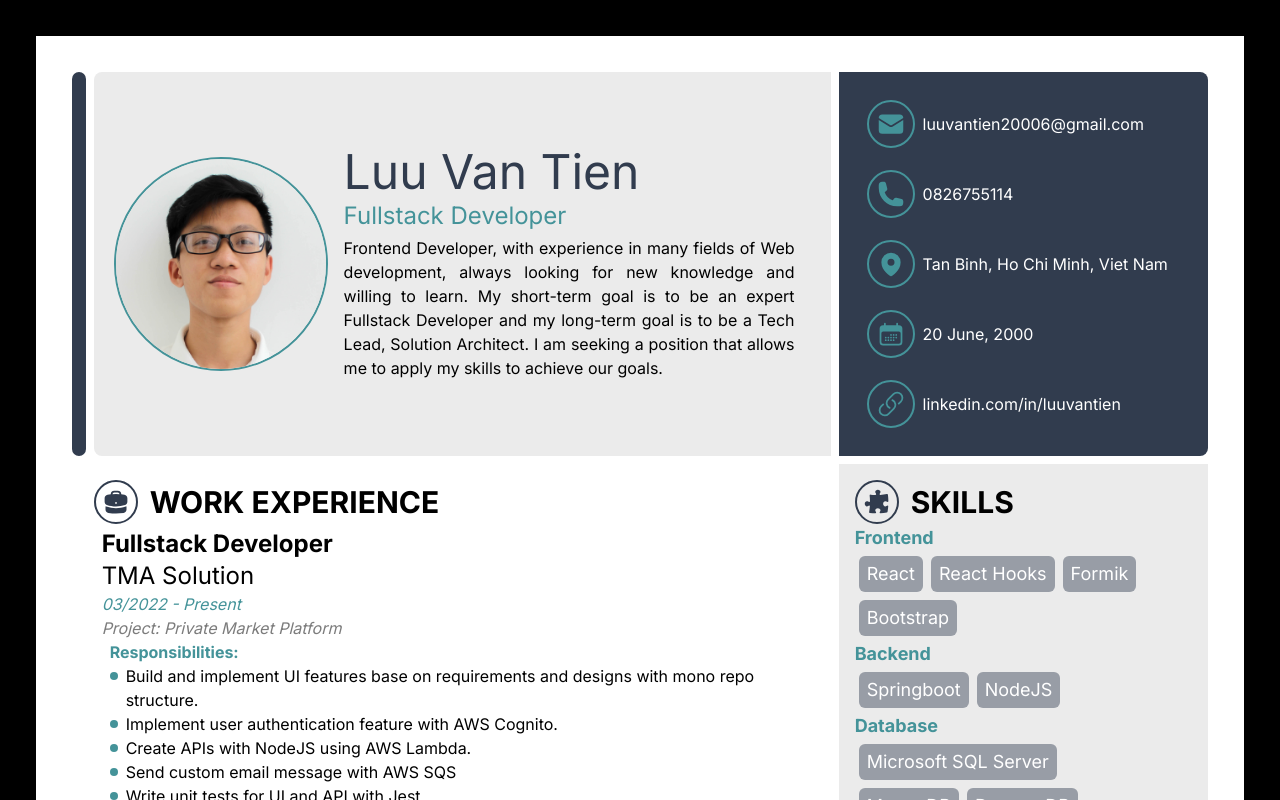
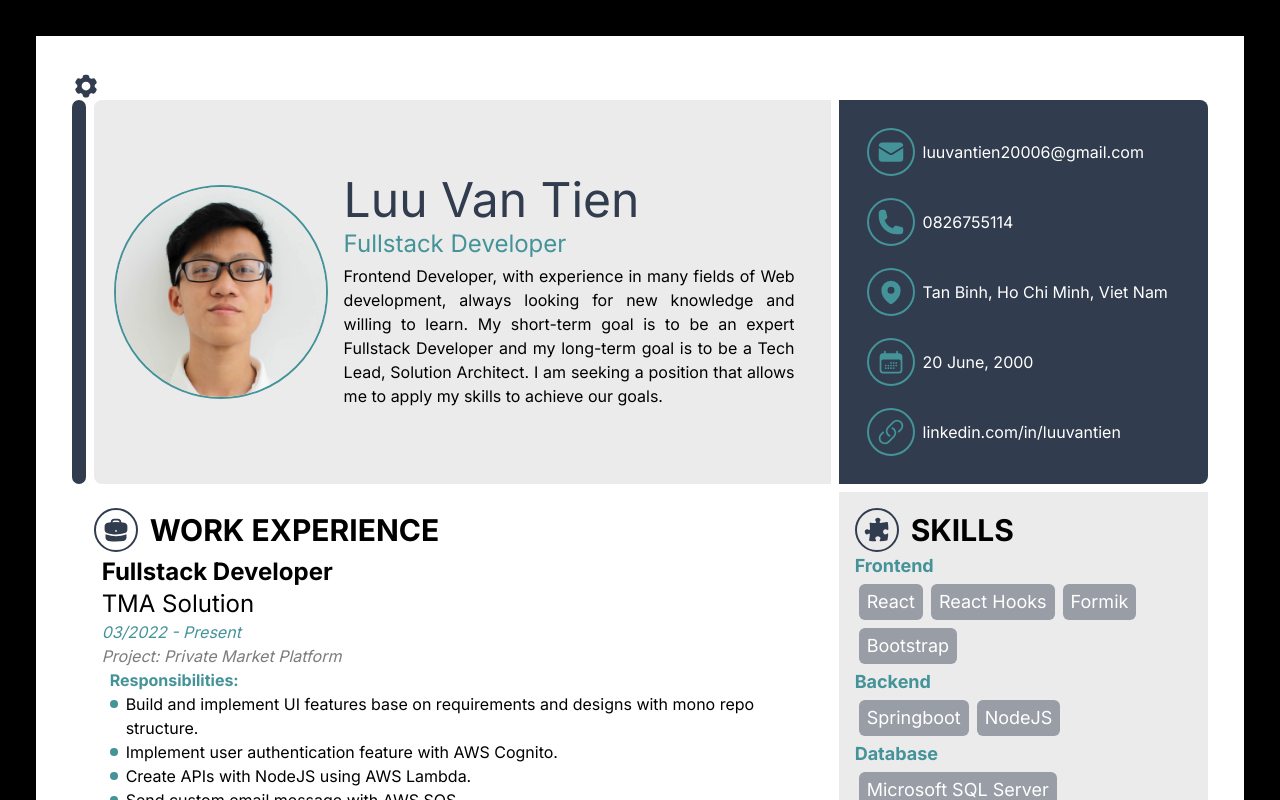
Before and after one commit to VanTien266/resume, a Next.js app: page / in a window 1280 px wide. Shown: the top 800 px of the page. Built offline with nearby package versions, Linux system fonts and the light colour scheme.

Commit message:
complete config eslint

```diff
--- a/src/app/page.tsx
+++ b/src/app/page.tsx
@@ -1,3 +1,4 @@
+import Options from '~/components/Options';
 import Achivements from '~/components/informations/Achivements';
 import Educations from '~/components/informations/Educations';
 import Experiences from '~/components/informations/Experiences';
@@ -8,10 +9,11 @@ import Skills from '~/components/informations/Skills';
 export default function Home() {
   return (
     <main className="flex min-h-screen flex-col items-center justify-between px-3 pt-3 md:px-5 md:pt-5 lg:px-9 lg:pt-9 bg-black font text-lg">
-      <div className="w-full h-full p-3 md:p-5 lg:p-9 bg-white text-black">
+      <div className="w-full h-full p-3 md:p-5 lg:p-9 bg-white text-black relative">
+      <Options/>
         <Personal />
         <div className="flex flex-col gap-2 lg:flex-row">
-          <div className="w-3.5"></div>
+          <div className="w-3.5" />
           <div className="flex flex-col w-full py-4 lg:w-2/3">
             <Experiences />
             <Educations />
--- a/src/components/Options.tsx
+++ b/src/components/Options.tsx
@@ -1,12 +1,12 @@
 import {
-  // Cog6ToothIcon
+  Cog6ToothIcon,
 } from '@heroicons/react/24/solid';
 
-const Options = () => {
+function Options() {
   return (
-    <div >
-
-    </div>
+    <div className=" ">
+      <Cog6ToothIcon className='w-7 h-7 fill-[#313c4e]'/>
+    </div >
   );
 };
 
--- a/src/components/informations/Achivements.tsx
+++ b/src/components/informations/Achivements.tsx
@@ -1,7 +1,7 @@
 import { LinkIcon, SparklesIcon } from '@heroicons/react/24/solid';
 import { format, parseISO } from 'date-fns';
 
-const Achivements = (props: any) => {
+function Achivements(props: any) {
   const { achivements } = props;
   return (
     <div className="flex flex-col mb-4 pr-6">
@@ -18,7 +18,7 @@ const Achivements = (props: any) => {
           <div key={index} className="px-2 py-1 text-base">
             <div className="text-xl">
               {achivement.name}
-              <a href={achivement.ref} target="_blank" className="ml-2">
+              <a href={achivement.ref} target="_blank" className="ml-2" rel="noreferrer">
                 <LinkIcon className="w-4 h-4 fill-[#449399] inline" />
               </a>
             </div>
@@ -31,7 +31,7 @@ const Achivements = (props: any) => {
       </div>
     </div>
   );
-};
+}
 
 Achivements.defaultProps = {
   achivements: [
--- a/src/components/informations/Educations.tsx
+++ b/src/components/informations/Educations.tsx
@@ -1,7 +1,7 @@
 import { AcademicCapIcon } from '@heroicons/react/24/solid';
 import { format, parseISO } from 'date-fns';
 
-const Educations = (props: any) => {
+function Educations(props: any) {
   const { educations } = props;
   return (
     <div className="flex flex-col mb-2 pr-6">
@@ -32,7 +32,7 @@ const Educations = (props: any) => {
               {education.details.map(
                 (responsibility: string, index: number) => (
                   <li key={index} className="relative pl-4">
-                    <span className="absolute top-3 left-0 transform -translate-y-1/2 w-2 h-2 rounded-full bg-[#449399]"></span>
+                    <span className="absolute top-3 left-0 transform -translate-y-1/2 w-2 h-2 rounded-full bg-[#449399]" />
                     {responsibility}
                   </li>
                 )
@@ -43,7 +43,7 @@ const Educations = (props: any) => {
       </div>
     </div>
   );
-};
+}
 
 Educations.defaultProps = {
   educations: [
--- a/src/components/informations/Experiences.tsx
+++ b/src/components/informations/Experiences.tsx
@@ -2,7 +2,7 @@ import { format, parseISO } from 'date-fns';
 import { READABLE_ROLES } from '~/utils/constants';
 import { BriefcaseIcon } from '@heroicons/react/24/solid';
 
-const Experiences = (props: any) => {
+function Experiences(props: any) {
   const { experienceList } = props;
 
   return (
@@ -39,7 +39,7 @@ const Experiences = (props: any) => {
                     {project.responsibilities.map(
                       (responsibility: string, index: number) => (
                         <li key={index} className="relative pl-4">
-                          <span className="absolute top-3 left-0 transform -translate-y-1/2 w-2 h-2 rounded-full bg-[#449399]"></span>
+                          <span className="absolute top-3 left-0 transform -translate-y-1/2 w-2 h-2 rounded-full bg-[#449399]" />
                           {responsibility}
                         </li>
                       )
@@ -52,7 +52,7 @@ const Experiences = (props: any) => {
                     {project.technologies.map(
                       (technology: string, index: number) => (
                         <li key={index} className="relative pl-4">
-                          <span className="absolute top-3 left-0 transform -translate-y-1/2 w-2 h-2 rounded-full bg-[#449399]"></span>
+                          <span className="absolute top-3 left-0 transform -translate-y-1/2 w-2 h-2 rounded-full bg-[#449399]" />
                           {technology}
                         </li>
                       )
@@ -83,7 +83,7 @@ const Experiences = (props: any) => {
       </div>
     </div>
   );
-};
+}
 
 Experiences.defaultProps = {
   experienceList: [
--- a/src/components/informations/Personal.tsx
+++ b/src/components/informations/Personal.tsx
@@ -7,11 +7,11 @@ import {
 } from '@heroicons/react/24/solid';
 import Image from 'next/image';
 
-const Personal = (props: any) => {
+function Personal(props: any) {
   const { personalInformations } = props;
   return (
     <div className="flex flex-col gap-2 mb-2 h-full lg:flex-row lg:h-96">
-      <div className="bg-[#313c4e] w-full rounded-xl lg:w-3.5"></div>
+      <div className="bg-[#313c4e] w-full rounded-xl lg:w-3.5" />
       <div className="flex flex-col w-full p-5 items-center bg-[#ebebeb] rounded-l-lg sm:flex-row lg:w-2/3">
         <div className="rounded-full border-2 border-[#449399]">
           <Image
@@ -43,7 +43,7 @@ const Personal = (props: any) => {
             </div>
             <p className="text-base text-white flex items-center justify-center h-full">
               {item.ref ? (
-                <a href={item.ref} target="_blank">
+                <a href={item.ref} target="_blank" rel="noreferrer">
                   {item.text}
                 </a>
               ) : (
@@ -55,7 +55,7 @@ const Personal = (props: any) => {
       </div>
     </div>
   );
-};
+}
 
 Personal.defaultProps = {
   personalInformations: [
--- a/src/components/informations/PersonalProjects.tsx
+++ b/src/components/informations/PersonalProjects.tsx
@@ -1,7 +1,7 @@
 import { StarIcon } from '@heroicons/react/24/solid';
 import { format, parseISO } from 'date-fns';
 
-const PersonalProjects = (props: any) => {
+function PersonalProjects(props: any) {
   const { personalProjects } = props;
   return (
     <div className="flex flex-col mb-4 pr-6">
@@ -28,7 +28,7 @@ const PersonalProjects = (props: any) => {
               {personalProject.responsbilities.map(
                 (responsbility: string, index: number) => (
                   <li key={index} className="relative pl-4">
-                    <span className="absolute top-3 left-0 transform -translate-y-1/2 w-2 h-2 rounded-full bg-[#449399]"></span>
+                    <span className="absolute top-3 left-0 transform -translate-y-1/2 w-2 h-2 rounded-full bg-[#449399]" />
                     {responsbility}
                   </li>
                 )
@@ -43,7 +43,7 @@ const PersonalProjects = (props: any) => {
       </div>
     </div>
   );
-};
+}
 
 PersonalProjects.defaultProps = {
   personalProjects: [
--- a/src/components/informations/Skills.tsx
+++ b/src/components/informations/Skills.tsx
@@ -1,6 +1,6 @@
 import { PuzzlePieceIcon } from '@heroicons/react/24/solid';
 
-const Skills = (props: any) => {
+function Skills(props: any) {
   const { skills } = props;
   return (
     <div className="flex flex-col mb-4 pr-6">
@@ -31,7 +31,7 @@ const Skills = (props: any) => {
       </div>
     </div>
   );
-};
+}
 
 Skills.defaultProps = {
   skills: [
--- a/tsconfig.json
+++ b/tsconfig.json
@@ -29,6 +29,7 @@
       ],
     }
   },
+  "baseUrl": "src/",
   "include": [
     "next-env.d.ts",
     "**/*.ts",
```
Also changed, not shown: package.json (+10 -2 lines), .eslintrc.json, 2 other files (tests, documents, lock files or other folders).
